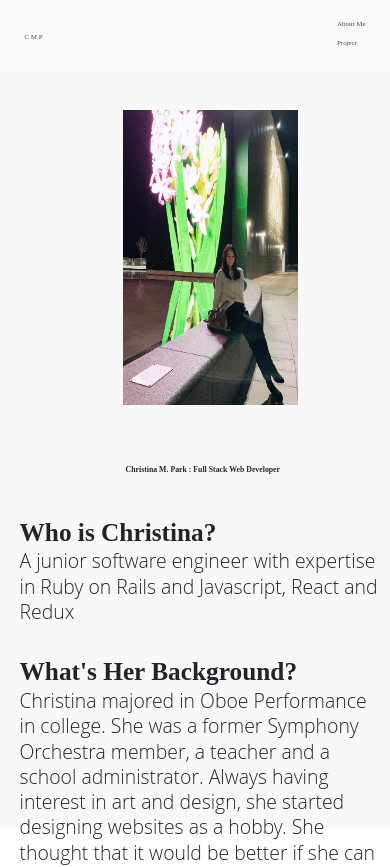
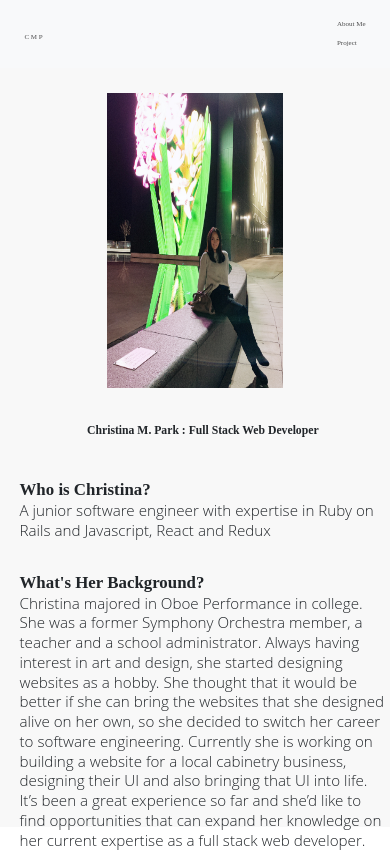
Before and after one commit to christinapark0117/profile-page, a React (Create React App) app: page /aboutme in a window 390 px wide. Shown: the top 867 px of the page. Built offline with nearby package versions, Linux system fonts and the light colour scheme.

Commit message:
about me page now responsive

```diff
--- a/src/PageStyle/AboutMe.css
+++ b/src/PageStyle/AboutMe.css
@@ -76,7 +76,7 @@
         height: 90vh;
         display: grid;
         grid-template-columns: 100vw;
-        grid-template-rows: 45vh 55vh;
+        grid-template-rows: 40vh 60vh;
         grid-template-areas: "image" "bio";
     }
 
@@ -84,7 +84,6 @@
         grid-area: image;
         height: 50vh;
         width: 50vw;
-        padding: 3vh;
         margin-left: auto;
         margin-right: auto;
     }
@@ -94,12 +93,33 @@
         width: 45vw;
     }
 
+    .myName{
+        font-family: 'Dancing Script', cursive;
+        font-weight: 700;
+        font-size: 3vw;
+    }
+
     .bioName {
         font-weight: 700;
         margin-bottom: 4vh;
-        font-size: 2vw;
+        font-size: 3vw;
         margin-bottom: 1vh;
         font-family: "Caveat";
         text-align: center;
     }
+
+    .bioDetail {
+        font-size: 1.8vh;
+        font-weight: 200;
+        line-height: 1.3;
+        font-family: "Open Sans";
+    }
+
+    .bioDetailTitle {
+        font-family: "Caveat";
+        font-weight: 600;
+        font-size: 2vh;
+        margin: 1.2vh 0 0 0;
+        padding-top: 2.5vh;
+    }
 }
```
